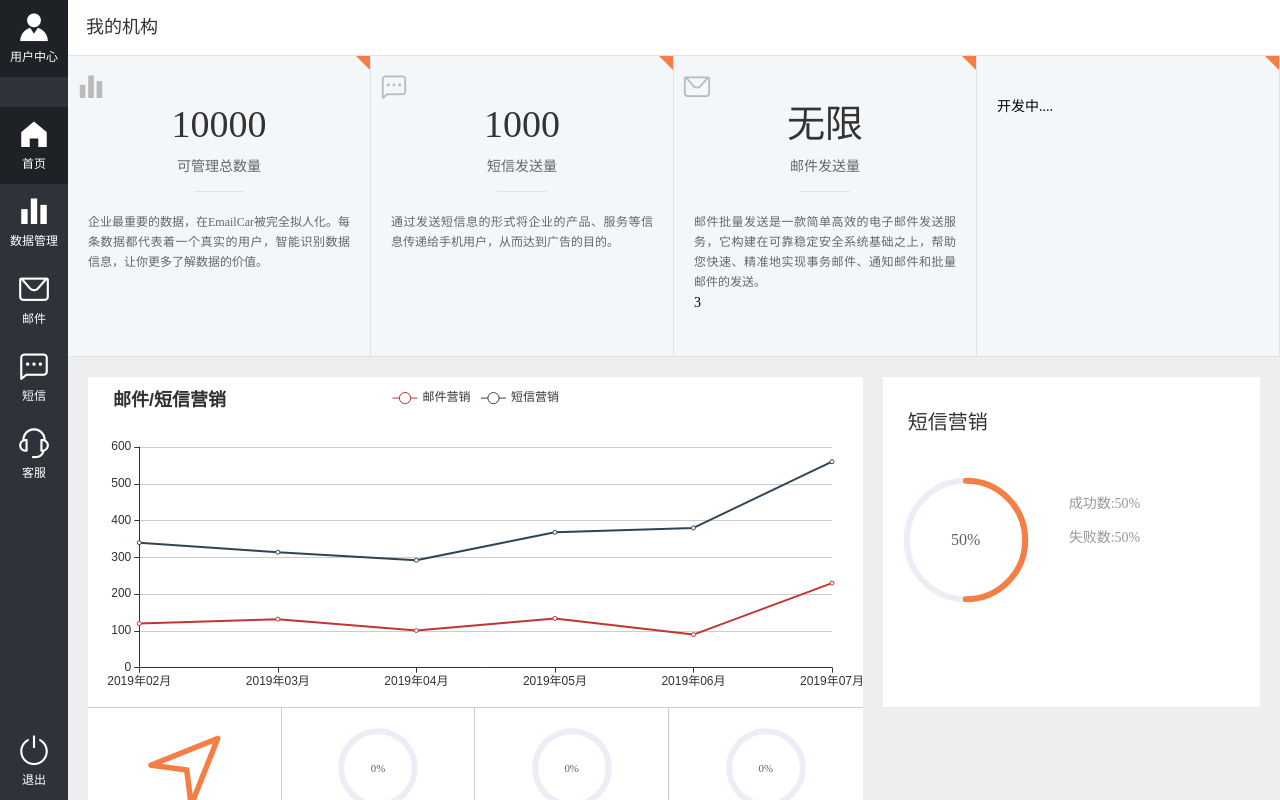
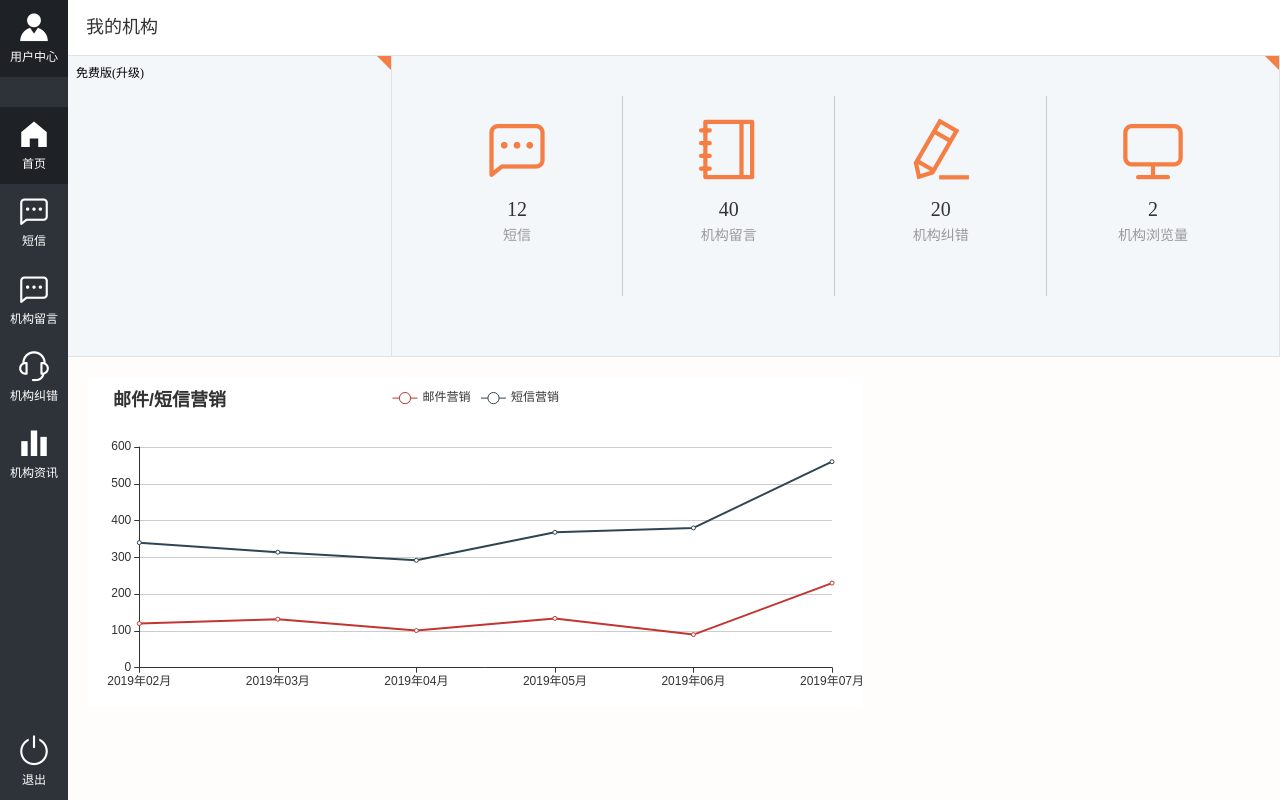
Before and after one commit to shipeifei/dmp-seller-admin, a Vue app: page /home in a window 1280 px wide. Built offline with nearby package versions, Linux system fonts and the light colour scheme.

Commit message:
[shizh] 首页修改

```diff
--- a/src/App.vue
+++ b/src/App.vue
@@ -45,11 +45,11 @@ export default {
 .app {
   height: 100%;
   width: 100%;
-  background: #eee;
+  background: #fffcfc;
 }
 .page {
   height: 100%;
   width: 100%;
-  background: #eee;
+  background: #fffcfc;
 }
 </style>
--- a/src/components/Login.vue
+++ b/src/components/Login.vue
@@ -25,8 +25,8 @@
                         <a href="./forgetPassword" class="form-item-text-link">找回密码</a>
                     </p>
                     <p>
-                        <span>没有账号？请点击</span>
-                        <a href="./register" class="form-item-text-link">注册</a>
+                        <span>没有入驻？请点击</span>
+                        <a href="./register" class="form-item-text-link">立即入驻</a>
                     </p>
                 </div>
                 <p @click="onSubmit">主页</p>
--- a/src/components/NavMenu.vue
+++ b/src/components/NavMenu.vue
@@ -1,6 +1,6 @@
 <template>
     <div class="nav-menu-page">
-        <router-link v-for="(item,index) in navMenus" :key="item.name" :to="item.path" :class="{active:index===currentIndex}" @click="navCurrent(index)" tag="li">
+        <router-link v-for="(item,index) in navMenus" :key="item.name" :to="item.path" tag="li">
             <i :class="item.icon" />
             <span>{{ item.name }}</span>
         </router-link>
@@ -24,24 +24,24 @@ export default {
           path: "/home"
         },
         {
-          icon: "el-icon-s-data",
-          name: "数据管理",
-          path: "/data"
-        },
-        {
-          icon: "el-icon-message",
-          name: "邮件",
-          path: "/email"
-        },
-        {
           icon: "el-icon-chat-dot-square",
           name: "短信",
           path: "duanx"
         },
         {
+          icon: "el-icon-chat-dot-square",
+          name: "机构留言",
+          path: "duanx"
+        },
+        {
           icon: "el-icon-service",
-          name: "客服",
+          name: "机构纠错",
           path: "kef"
+        },
+        {
+          icon: "el-icon-s-data",
+          name: "机构资讯",
+          path: "/data"
         },
         {
           icon: "el-icon-switch-button",
@@ -53,12 +53,7 @@ export default {
   },
   watch: {},
   mounted() {},
-  methods: {
-    navCurrent(index) {
-      console.log(index);
-      this.currentIndex = index;
-    }
-  }
+  methods: {}
 };
 </script>
 <style lang="less" scoped>
@@ -75,7 +70,7 @@ export default {
     padding: 10px;
     text-align: center;
     cursor: pointer;
-    &.active {
+    &.router-link-active {
       background: #1e2126;
     }
     &:hover {
@@ -95,7 +90,7 @@ export default {
       color: #fff;
     }
     &:first-child {
-      margin-bottom:30px;
+      margin-bottom: 30px;
     }
     &:last-child {
       position: fixed;
--- a/src/views/home/application.vue
+++ b/src/views/home/application.vue
@@ -4,59 +4,25 @@
             我的机构
         </p>
         <div class="application-model">
-            <p>
+            <p class="p1">
                 <span class="application-item-icon ">
-                    <i class="el-icon-s-data"></i>
-                </span>
-                <span class="application-item-hd">
-                    10000
-                </span>
-                <span class="application-item-title">
-                    可管理总数量
-                </span>
-                <span class="application-item-content">
-                    企业最重要的数据，在EmailCar被完全拟人化。每条数据都代表着一个真实的用户，智能识别数据信息，让你更多了解数据的价值。
+                    免费版(升级)
                 </span>
             </p>
-            <p>
-                <span class="application-item-icon ">
-                    <i class="el-icon-chat-dot-square"></i>
-                </span>
-                <span class="application-item-hd">
-                    1000
-                </span>
-                <span class="application-item-title">
-                    短信发送量
-                </span>
-                <span class="application-item-content">
-                    通过发送短信息的形式将企业的产品、服务等信息传递给手机用户，从而达到广告的目的。
-                </span>
+            <p class="p2">
+                <statistical></statistical>
             </p>
-            <p>
-                <span class="application-item-icon ">
-                    <i class="el-icon-message"></i>
-                </span>
-                <span class="application-item-hd">
-                    无限
-                </span>
-                <span class="application-item-title">
-                    邮件发送量
-                </span>
-                <span class="application-item-content">
-                    邮件批量发送是一款简单高效的电子邮件发送服务，它构建在可靠稳定安全系统基础之上，帮助您快速、精准地实现事务邮件、通知邮件和批量邮件的发送。
-                </span>
-                3
-            </p>
-            <p>
-
-                开发中....
-            </p>
-
         </div>
     </div>
 </template>
 <script>
-export default {};
+import statistical from "./statistical";
+
+export default {
+  components: {
+    statistical
+  }
+};
 </script>
 <style lang="less" scoped>
 .application-title {
@@ -74,8 +40,13 @@ export default {};
   width: 100%;
   border-top: solid 1px #e2e2e2;
   border-bottom: solid 1px #e2e2e2;
+  .p1 {
+    flex: 1;
+  }
+  .p2 {
+    flex: 3;
+  }
   p {
-    flex: 1;
     height: 300px;
     border-right: solid 1px #e2e2e2;
     box-sizing: border-box;
@@ -89,52 +60,12 @@ export default {};
       top: 8px;
       left: 8px;
       display: inline-block;
-      width: 30px;
+      width: 130px;
       height: 30px;
-      font-size: 30px;
-      color: #bbb;
+      font-size: 12px;
+      color: #000;
     }
-    .application-item-hd {
-      line-height: 56px;
-      font-size: 38px;
-      color: #333;
-      display: block;
-      text-align: center;
-    }
-    .application-item-title {
-      line-height: 30px;
-      color: #666;
-      display: block;
-      text-align: center;
-      font-size: 14px;
-      padding-bottom: 10px;
-      margin-bottom: 20px;
-      position: relative;
-      &::before {
-        content: "";
-        width: 50px;
-        height: 1px;
-        background-color: #e2e2e2;
-        position: absolute;
-        bottom: 0;
-        left: 50%;
-        margin-left: -25px;
-      }
-    }
-    .application-item-content {
-      font-size: 12px;
-      color: #666;
-      line-height: 20px;
-      text-align: justify;
-      overflow: hidden;
-      text-overflow: ellipsis;
-      white-space: nowrap;
-      display: -webkit-box;
-      -webkit-line-clamp: 6;
-      -webkit-box-orient: vertical;
-      white-space: normal;
-      text-overflow: -o-ellipsis-lastline;
-    }
+
     &::before {
       content: "";
       width: 0;
--- a/src/views/home/chart.vue
+++ b/src/views/home/chart/chart.vue
@@ -4,24 +4,17 @@
         <el-row :gutter="20">
             <el-col :span="16">
                 <area-chart></area-chart>
-                <statistical/>
             </el-col>
             <el-col :span="8">
-                <sms-chart></sms-chart>
             </el-col>
         </el-row>
     </div>
 </template>
 <script>
 import areaChart from './areaChart'
-import statistical from './statistical'
-import smsChart from './smsChart'
-
 export default {
     components:{
         areaChart,
-        statistical,
-        smsChart
     }
 };
 </script>
--- a/src/views/home/index.vue
+++ b/src/views/home/index.vue
@@ -6,7 +6,7 @@
 </template>
 <script>
 import appLication from "./application";
-import chart from "./chart";
+import chart from "./chart/chart";
 export default {
   components: {
     appLication,
--- a/src/views/home/smsChart.vue
+++ /dev/null
@@ -1,55 +0,0 @@
-<template>
-    <div id="smsChart">
-        <div class="sms-box-hd">
-            短信营销
-        </div>
-        <div class="sms-circle">
-            <el-progress type="circle" :percentage="50" color="#f47e43" ></el-progress>
-
-        </div>
-        <p class="sms-total">
-            <span>成功数:50%</span>
-            <span>失败数:50%</span>
-        </p>
-    </div>
-
-</template>
-<script>
-import echarts from "echarts";
-export default {
-  mounted() {},
-  methods: {}
-};
-</script>
-<style lang="less" scoped>
-#smsChart {
-  background: #fff;
-  padding: 10px 0;
-  width: 100%;
-  height: 330px;
-  box-sizing: border-box;
-}
-.sms-box-hd {
-  display: block;
-  padding-left: 25px;
-  font-size: 20px;
-  line-height: 70px;
-  color: #333;
-}
-.sms-circle {
-  float: left;
-  margin: 20px;
-}
-.sms-total {
-  float: left;
-  margin-top: 20px;
-
-  span {
-    display: block;
-    line-height: 14px;
-    font-size: 14px;
-    color: #999;
-    margin: 20px;
-  }
-}
-</style>
--- a/src/views/home/statistical.vue
+++ b/src/views/home/statistical.vue
@@ -2,61 +2,50 @@
     <div class="statistical-page">
         <div class="statistical-item">
             <div class="item-icon">
-                <i class="el-icon-position item-firsts"></i>
+                <i class="el-icon-chat-dot-square item-firsts"></i>
             </div>
             <div class="item-bd-hd">
-                0
+                12
             </div>
             <div class="item-bd-text">
-                <span>总发送数</span>
-                <el-tooltip class="item" effect="dark" content="Bottom Center 提示文字" placement="bottom">
-                    <i class="el-icon-question"></i>
-                </el-tooltip>
+                <span>短信</span>
             </div>
         </div>
         <div class="statistical-item">
             <div class="item-icon">
-                <el-progress type="circle" :percentage="0" :width="80"></el-progress>
+                <i class="el-icon-notebook-1 item-firsts"></i>
+
             </div>
             <div class="item-bd-hd">
-                0
+                40
             </div>
             <div class="item-bd-text">
-                <span>总发送数</span>
-                <el-tooltip class="item" effect="dark" content="Bottom Center 提示文字" placement="bottom">
-                    <i class="el-icon-question"></i>
-                </el-tooltip>
+                <span>机构留言</span>
             </div>
         </div>
         <div class="statistical-item">
             <div class="item-icon">
-                <el-progress type="circle" :percentage="0" :width="80"></el-progress>
+                <i class="el-icon-edit item-firsts"></i>
             </div>
             <div class="item-bd-hd">
-                0
+                20
             </div>
             <div class="item-bd-text">
-                <span>总发送数</span>
-                <el-tooltip class="item" effect="dark" content="Bottom Center 提示文字" placement="bottom">
-                    <i class="el-icon-question"></i>
-                </el-tooltip>
+                <span>机构纠错</span>
             </div>
         </div>
         <div class="statistical-item">
             <div class="item-icon">
-                <el-progress type="circle" :percentage="0" :width="80"></el-progress>
+                <i class="el-icon-monitor item-firsts"></i>
             </div>
             <div class="item-bd-hd">
-                0
+                2
             </div>
             <div class="item-bd-text">
-                <span>总发送数</span>
-                <el-tooltip class="item" effect="dark" content="Bottom Center 提示文字" placement="bottom">
-                    <i class="el-icon-question"></i>
-                </el-tooltip>
-
+                <span>机构浏览量</span>
             </div>
         </div>
+
     </div>
 </template>
 <script>
@@ -64,15 +53,13 @@ export default {};
 </script>
 <style lang="less" scoped>
 .item-firsts {
-  font-size: 88px;
+  font-size: 68px;
   color: #f47e43;
 }
 .statistical-page .item {
   color: #5697e2;
 }
 .statistical-page {
-  background: #fff;
-  border-top: solid 1px #ccc;
   display: flex;
   flex-direction: row;
   .statistical-item {
```
Also changed, not shown: src/components/register.vue (+5 -2 lines), src/views/home/chart/areaChart.vue (renamed from src/views/home/areaChart.vue).
